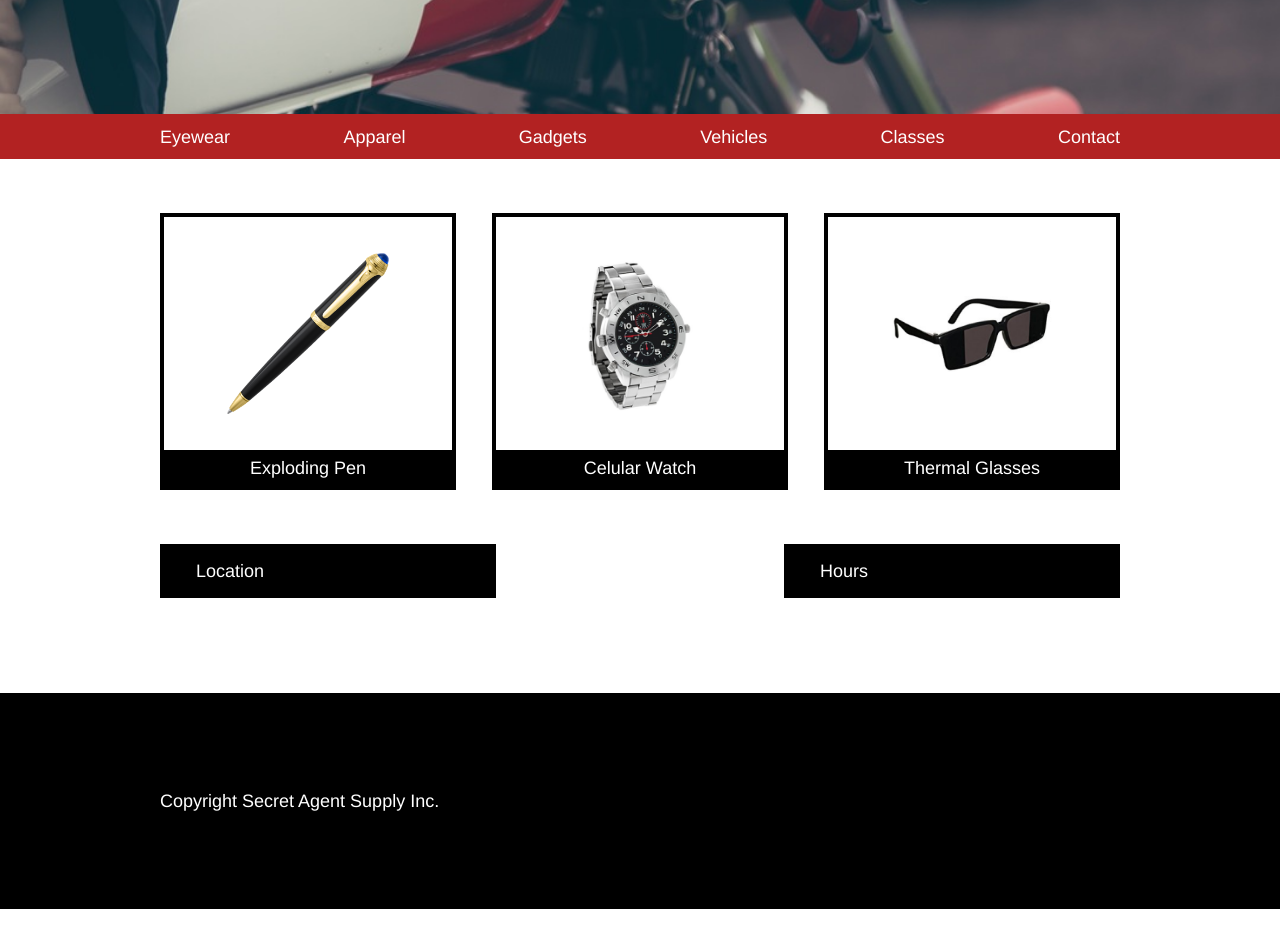
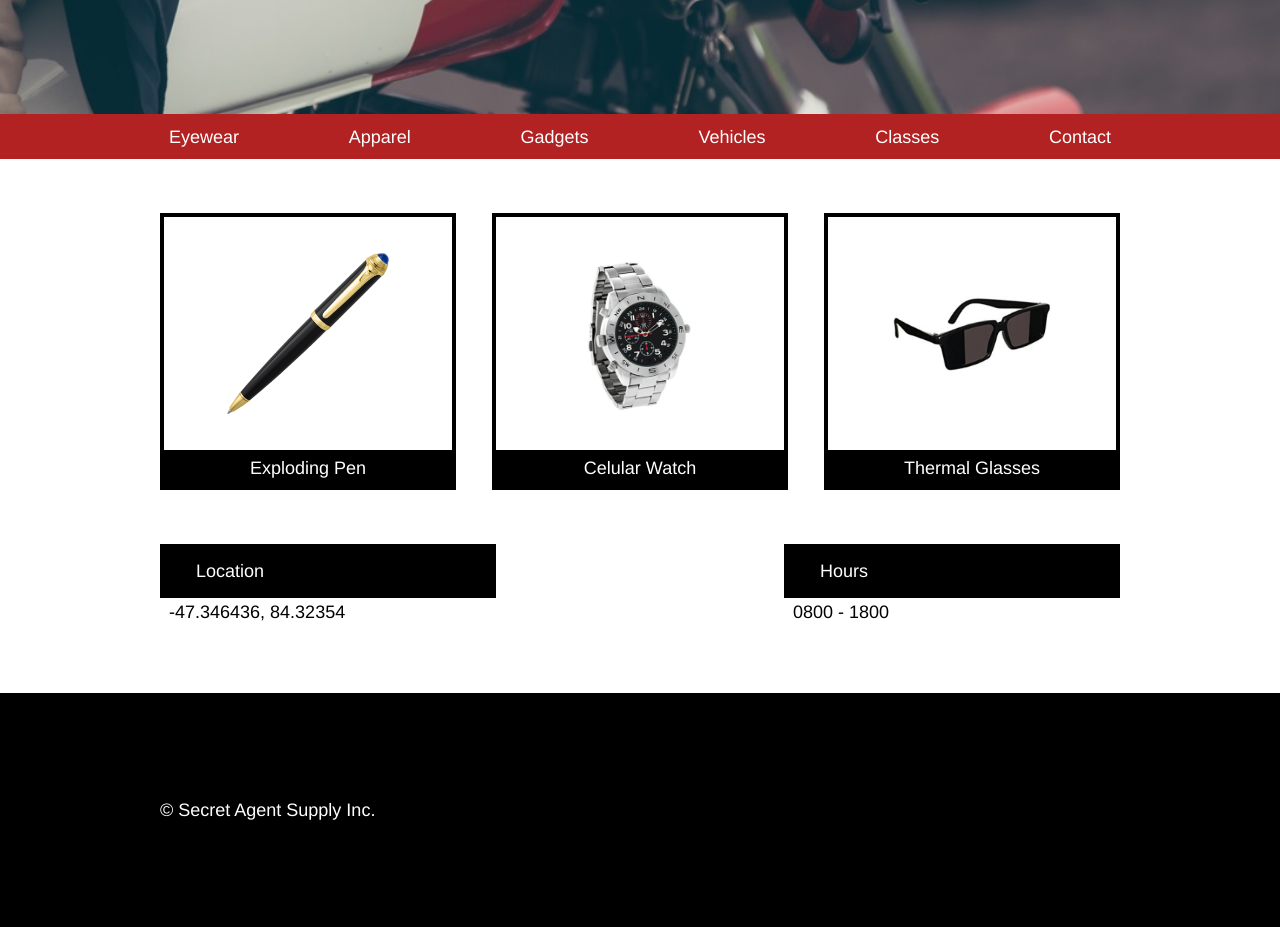
Before and after one commit to Modelsson/secret_agent_suply, a plain HTML site: page index.html in a window 1280 px wide. Shown: the part 382-1309 px from the top of the page. Drawn offline with Linux system fonts and the light colour scheme.

Commit message:
fixed size of container to "max"-width

```diff
--- a/index.html
+++ b/index.html
@@ -75,13 +75,13 @@
           <div class="location">
             <p>Location</p>
           </div>
-          <p>-47.346436, 84.32354</p>
+          <span>-47.346436, 84.32354</span>
         </div>
         <div class="loc">
           <div class="location">
             <p>Hours</p>
           </div>
-          <p>0800 - 1800</p>
+          <span>0800 - 1800</span>
         </div>
       </section>
     </main>
@@ -90,7 +90,7 @@
 
     <footer>
       <div class="container">
-        <p>Copyright Secret Agent Supply Inc.</p>
+        <p>&copy; Secret Agent Supply Inc.</p>
       </div>
     </footer>
   </body>
--- a/resources/css/style.css
+++ b/resources/css/style.css
@@ -1,6 +1,11 @@
 html {
   font-size: 18px;
   font-family: Helvetica;
+}
+
+body {
+  margin: 0;
+  border: 0;
   background: white;
   color: white;
 }
@@ -18,14 +23,12 @@ header {
 }
 
 .container {
-  width: 960px;
+  max-width: 960px;
   margin: 0 auto;
 }
 
 .logo {
   background: black;
-  display: flex;
-  align-items: center;
 }
 
 .logo .container {
@@ -63,7 +66,7 @@ header {
 }
 
 nav {
-  padding: 0.75rem 0;
+  padding: 0.75rem 0.5rem;
   display: flex;
   justify-content: space-between;
 }
@@ -112,6 +115,11 @@ nav {
   width: 35%;
 }
 
+.loc span {
+  color: black;
+  padding-left: 0.5rem;
+}
+
 .location {
   background: black;
   padding: 1rem 2rem;
@@ -122,8 +130,10 @@ nav {
 
 footer {
   background: black;
-  margin-top: 4rem;
-  height: 12rem;
-  display: flex;
-  align-items: center;
+  padding: 6rem 0;
+  margin: 4rem 0 0;
 }
+
+/*
+@media only screen and (max-width: 1024px) {}
+*/
```
